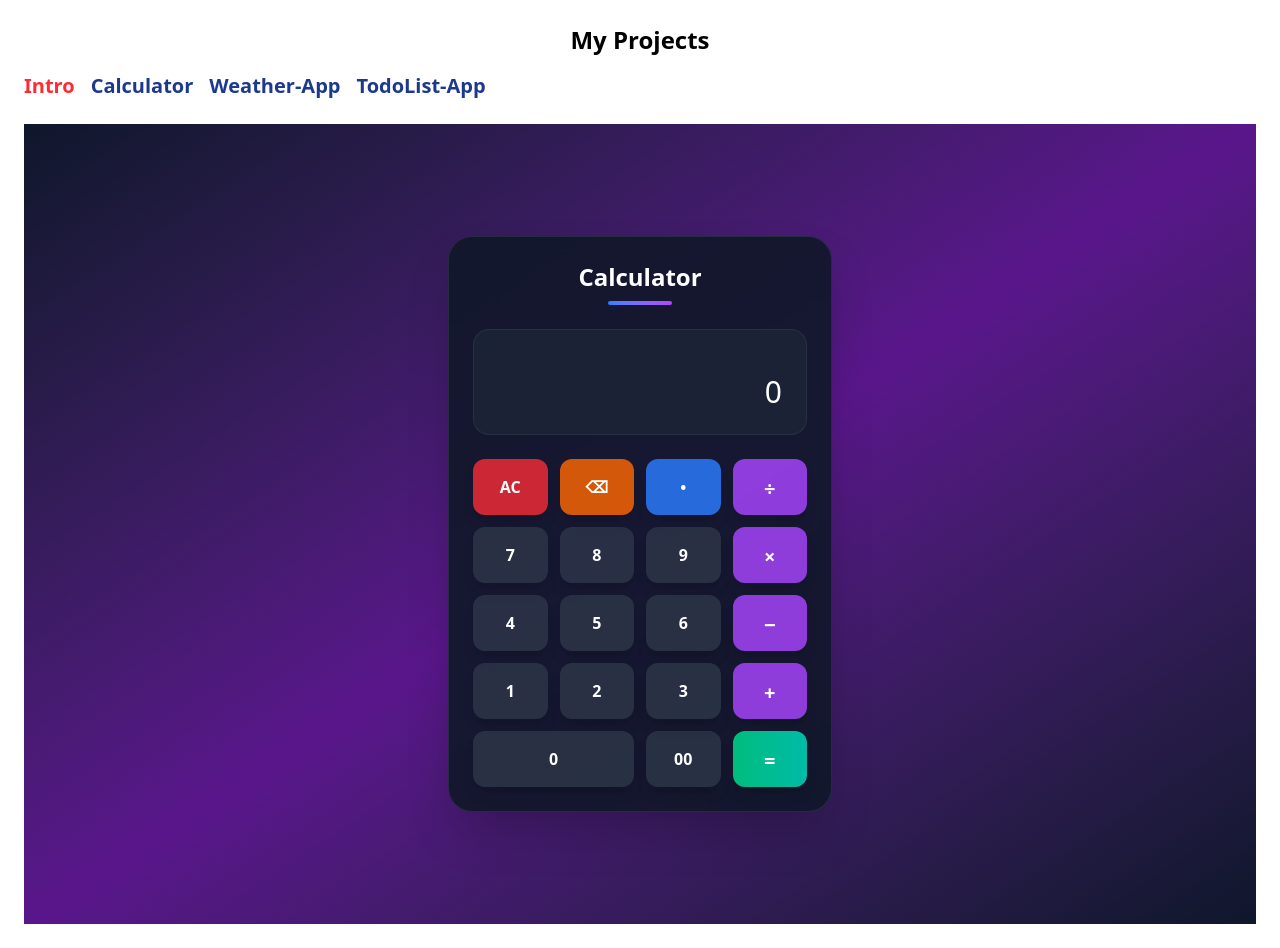
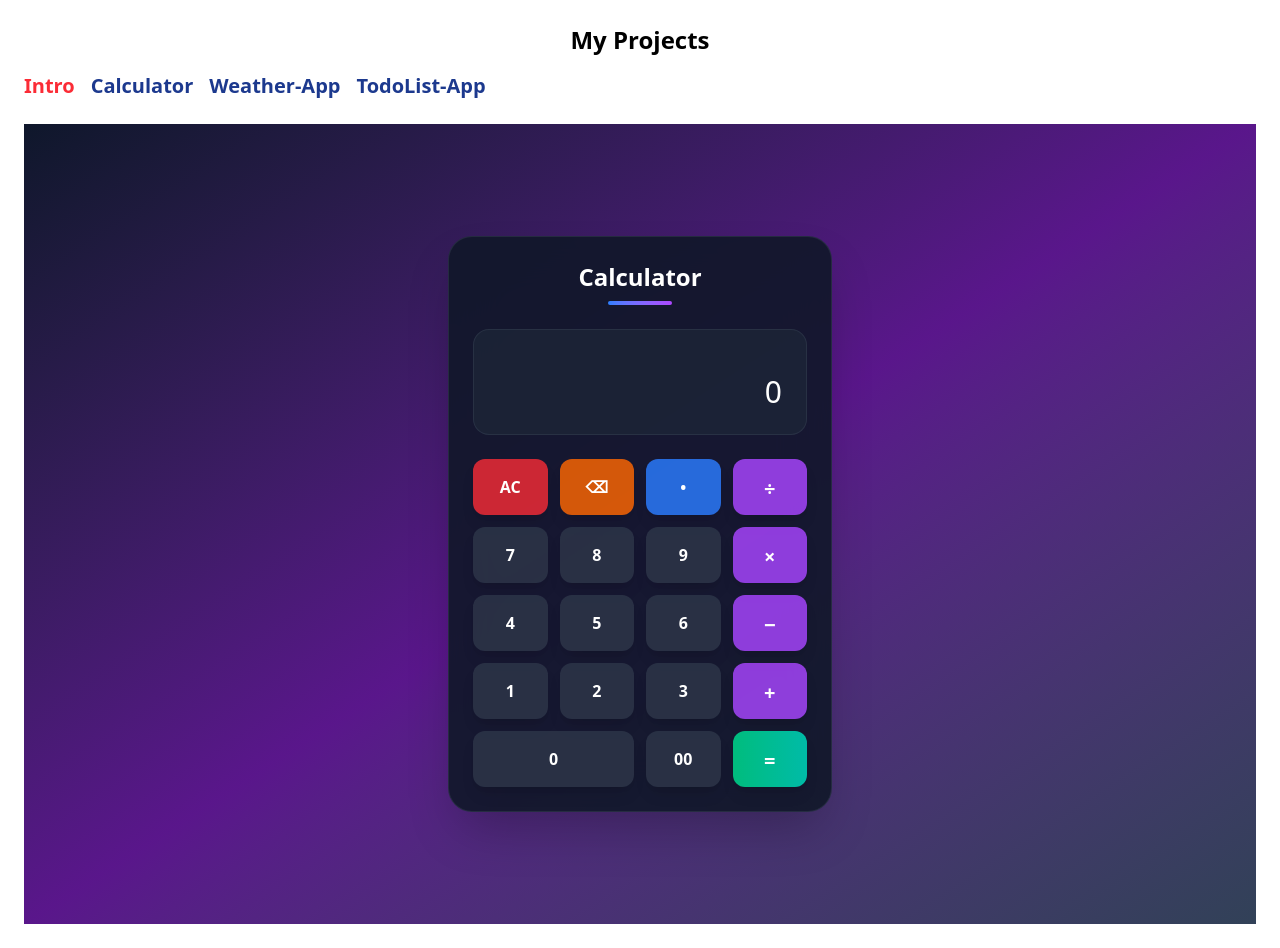
Before and after one commit to Olivier-Masabo/Frontend-Mini-Project, a React (Vite) app in the folder Frontend-Project/: page /calculator in a window 1280 px wide. Built offline with nearby package versions, Linux system fonts and the light colour scheme.

Commit message:
changing styling

```diff
--- a/Frontend-Project/src/calculator.jsx
+++ b/Frontend-Project/src/calculator.jsx
@@ -29,7 +29,7 @@
     };
 
     return (
-        <div className="min-h-screen bg-gradient-to-br from-slate-900 via-purple-900 to-slate-900 flex items-center justify-center p-4">
+        <div className="min-h-screen bg-gradient-to-br from-slate-900 via-purple-900 to-slate-700 flex items-center justify-center p-4">
             <div className="bg-gray-900/90 backdrop-blur-xl rounded-3xl shadow-2xl border border-gray-700/50 p-6 w-full max-w-sm">
                 <div className="text-center mb-6">
                     <h2 className="text-2xl font-bold text-white">Calculator</h2>
```
